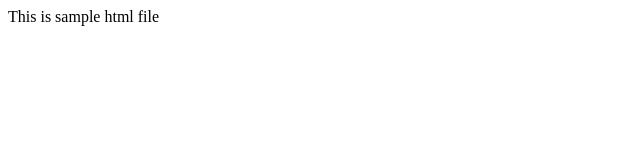
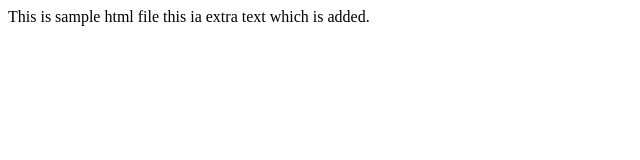
Before and after one commit to kumarakesh/GitStaticProject, a plain HTML site: page WebContent/sample.html in a window 1280 px wide. Shown: the whole page, without its empty margins (0-640 px from the left). Drawn offline with Linux system fonts and the light colour scheme.

Commit message:
commit fourth time

```diff
--- a/WebContent/sample.html
+++ b/WebContent/sample.html
@@ -6,5 +6,7 @@
 </head>
 <body>
 This is sample html file
+
+this ia extra text which is added.
 </body>
 </html>
```
